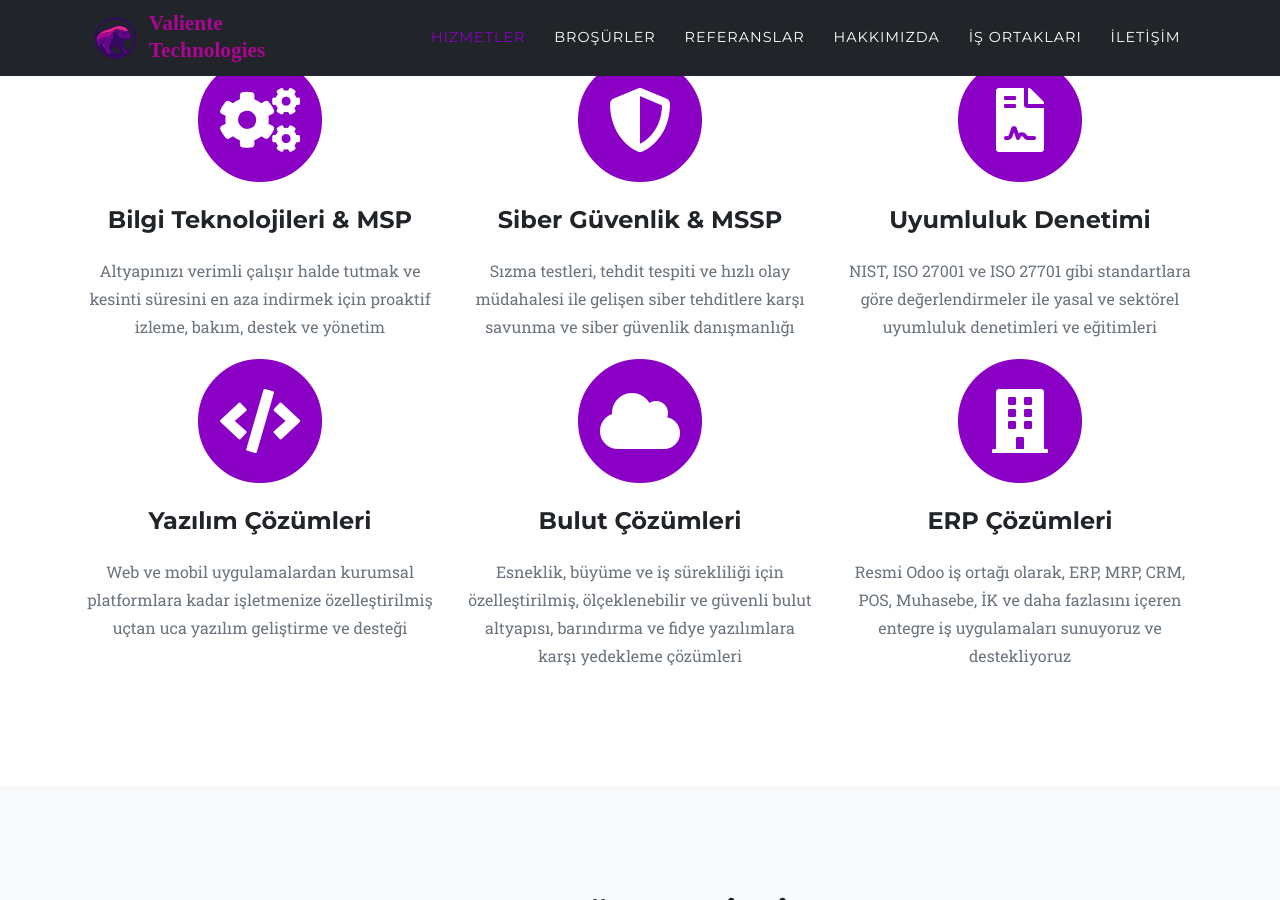
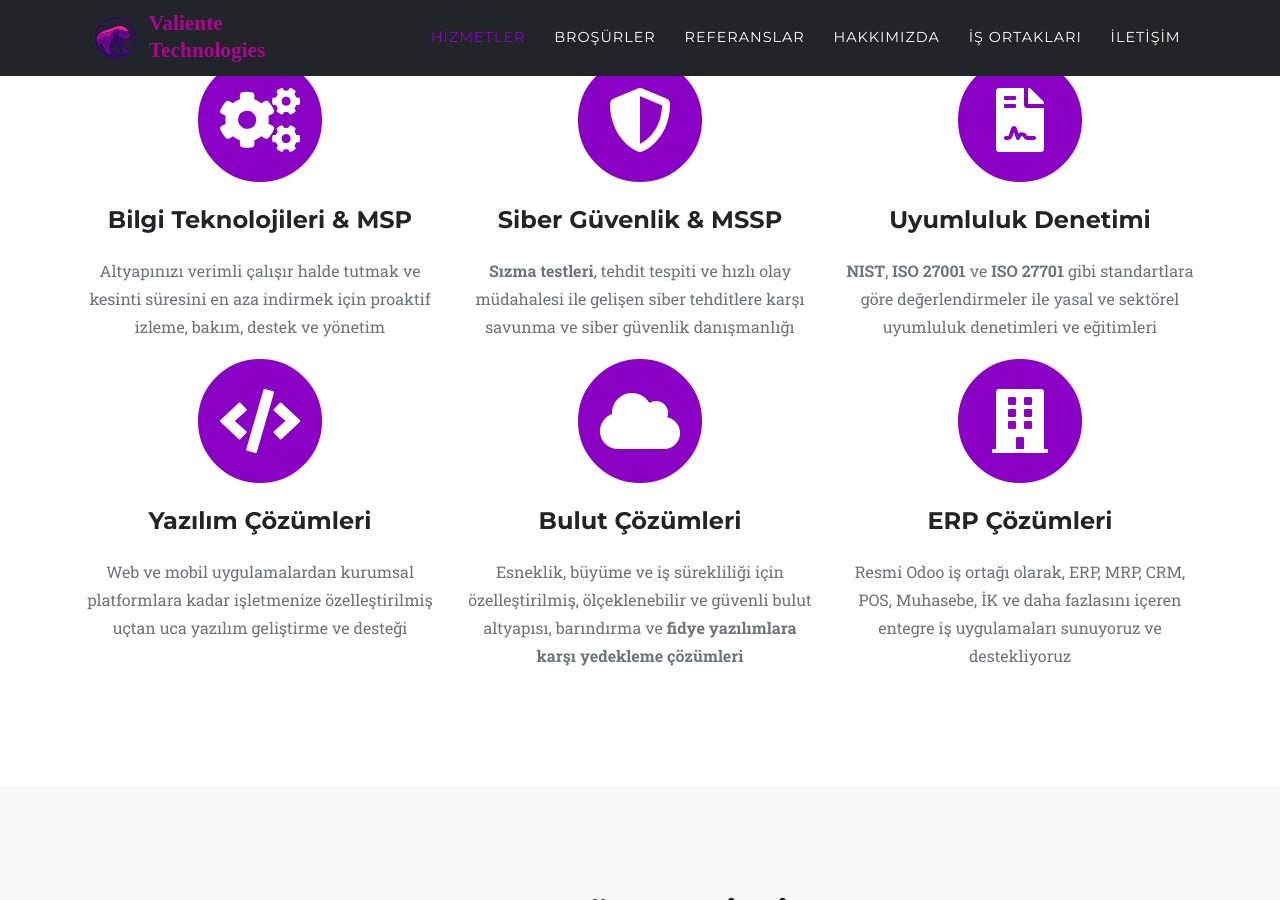
Before and after one commit to ValienteTechnologies/ValienteTechnologies.github.io, a Jekyll site: the page built from index.md, in a window 1280 px wide and 900 px high, scrolled down 1046 px. Built offline with Jekyll 4.4.1, drawn with Linux system fonts in a browser that asks for light colours; some web fonts are replaced; some of the changed text lies outside the part shown.

```diff
--- a/_data/sitetext.yml
+++ b/_data/sitetext.yml
@@ -16,16 +16,16 @@ tr: &DEFAULT_TR
         desc: "Altyapınızı verimli çalışır halde tutmak ve kesinti süresini en aza indirmek için proaktif izleme, bakım, destek ve yönetim"
         icon: fas fa-cogs
       - title: "Siber Güvenlik & MSSP"
-        desc: "Sızma testleri, tehdit tespiti ve hızlı olay müdahalesi ile gelişen siber tehditlere karşı savunma ve siber güvenlik danışmanlığı"
+        desc: "<strong>Sızma testleri</strong>, tehdit tespiti ve hızlı olay müdahalesi ile gelişen siber tehditlere karşı savunma ve siber güvenlik danışmanlığı"
         icon: fas fa-shield-alt
       - title: "Uyumluluk Denetimi"
-        desc: "NIST, ISO 27001 ve ISO 27701 gibi standartlara göre değerlendirmeler ile yasal ve sektörel uyumluluk denetimleri ve eğitimleri"
+        desc: "<strong>NIST</strong>, <strong>ISO 27001</strong> ve <strong>ISO 27701</strong> gibi standartlara göre değerlendirmeler ile yasal ve sektörel uyumluluk denetimleri ve eğitimleri"
         icon: fas fa-file-contract
       - title: "Yazılım Çözümleri"
         desc: "Web ve mobil uygulamalardan kurumsal platformlara kadar işletmenize özelleştirilmiş uçtan uca yazılım geliştirme ve desteği"
         icon: fas fa-code
       - title: "Bulut Çözümleri"
-        desc: "Esneklik, büyüme ve iş sürekliliği için özelleştirilmiş, ölçeklenebilir ve güvenli bulut altyapısı, barındırma ve fidye yazılımlara karşı yedekleme çözümleri"
+        desc: "Esneklik, büyüme ve iş sürekliliği için özelleştirilmiş, ölçeklenebilir ve güvenli bulut altyapısı, barındırma ve <strong>fidye yazılımlara karşı yedekleme çözümleri</strong>"
         icon: fas fa-cloud
       - title: "ERP Çözümleri"
         desc: "Resmi Odoo iş ortağı olarak, ERP, MRP, CRM, POS, Muhasebe, İK ve daha fazlasını içeren entegre iş uygulamaları sunuyoruz ve destekliyoruz"
@@ -63,9 +63,9 @@ tr: &DEFAULT_TR
       <br><br>Misyonumuz, bilgi teknolojileri stratejileri geliştirmek ve dünya standartlarında destek ile işletmeleri güvenli, verimli ve geleceğe hazır hale getirmektir.
 
       <br><br>Siber güvenlik alanında; kurumların dijital varlıklarını korumak için sızma testleri (penetrasyon testleri), zafiyet analizleri, ağ güvenliği denetimleri ve bilgi güvenliği danışmanlığı hizmetleri sunuyoruz.
-      <br><br>TSE ve OSCP sertifikalı uzman ekibimiz, kurumlara özel güvenlik mimarileri oluşturarak olası tehditleri proaktif biçimde tespit ediyor ve önlüyor.
+      <br><br><strong>TSE</strong> ve <strong>OSCP</strong> sertifikalı uzman ekibimiz, kurumlara özel güvenlik mimarileri oluşturarak olası tehditleri proaktif biçimde tespit ediyor ve önlüyor.
 
-      <br><br>Veri güvenliğini sadece korumakla kalmıyor, Bulut Yedekleme (Cloud Backup) çözümlerimizle olası felaket senaryolarında hızlı geri  dönüş sağlıyoruz. Bu sayede müşterilerimiz iş sürekliliğini korurken; verilerini güvenli, erişilebilir ve yedekli bir şekilde yönetebiliyor.
+      <br><br>Veri güvenliğini sadece korumakla kalmıyor, <strong>Bulut Yedekleme (Cloud Backup)</strong> çözümlerimizle olası felaket senaryolarında hızlı geri  dönüş sağlıyoruz. Bu sayede müşterilerimiz iş sürekliliğini korurken; verilerini güvenli, erişilebilir ve yedekli bir şekilde yönetebiliyor.
 
       <br><br>Ayrıca, yazılım ekibimiz; güvenliği merkeze alan, ölçeklenebilir ve kullanıcı dostu sistemler geliştirerek kurumların dijital dönüşüm süreçlerine katkı sağlıyor.
 
```
